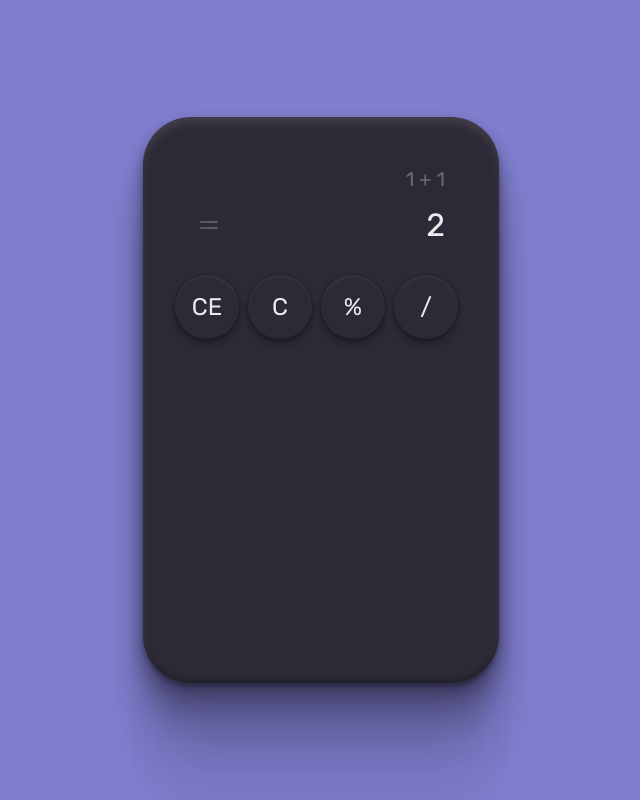
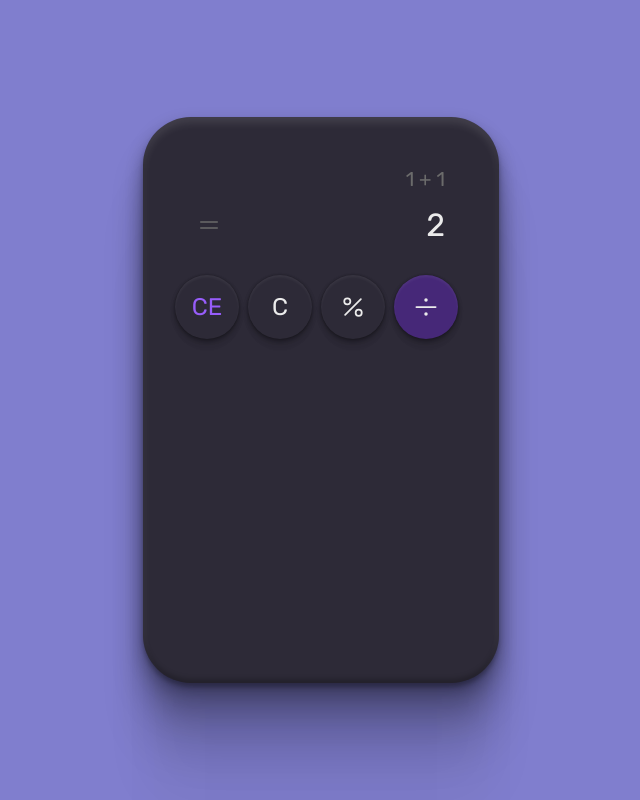
Before and after one commit to eduardamirelly/calculator-boracodar, a React (Vite) app: page / in a window 1280 px wide. Shown: the whole page, without its empty margins (319-959 px from the left). Built offline with nearby package versions, Linux system fonts and the light colour scheme.

Commit message:
:lipstick: update Key

```diff
--- a/src/App.tsx
+++ b/src/App.tsx
@@ -1,4 +1,4 @@
-import { Equals } from 'phosphor-react';
+import { Divide, Equals, Percent } from 'phosphor-react';
 import { Key } from './components/Key';
 import './global.css';
 
@@ -18,8 +18,12 @@ function App() {
       <div className="body-calculator">
         <Key keyName="CE" color="violet" />
         <Key keyName="C" />
-        <Key keyName="%" />
-        <Key keyName="/" />
+        <Key>
+          <Percent size={28} />
+        </Key>
+        <Key backgroundColor={true}>
+          <Divide size={28} />
+        </Key>
       </div>
     </div>
   )
--- a/src/components/Key.tsx
+++ b/src/components/Key.tsx
@@ -3,12 +3,22 @@ import React from "react";
 interface KeyProps {
   keyName?: string;
   children?: React.ReactNode;
-  color?: 'violet' | 'whiteSoft';
+  color?: 'violet' | 'white';
+  backgroundColor?: boolean;
 }
 
-export function Key({ keyName, children, color = 'whiteSoft' }: KeyProps) {
+export function Key({
+  keyName,
+  children,
+  color = 'white',
+  backgroundColor = false
+}: KeyProps) {
   return (
-    <div className={`body-calculator-key ${'text-' + color}`}>
+    <div className={
+      `body-calculator-key
+      ${color == 'violet' ? 'text-violet-500' : 'text-white-500'}
+      ${backgroundColor ? 'bg-violet-600' : 'bg-[#2D2A37]'}
+    `}>
       {keyName ? keyName : children}
     </div>
   )
--- a/src/global.css
+++ b/src/global.css
@@ -23,6 +23,6 @@
 }
 
 .body-calculator-key {
-  @apply w-16 h-16 bg-[#2D2A37] rounded-full shadow-keyShadow flex items-center justify-center text-2xl;
+  @apply w-16 h-16 rounded-full shadow-keyShadow flex items-center justify-center text-2xl;
   @apply hover:bg-[#464452] cursor-pointer transition-colors ease-in-out;
 }
--- a/tailwind.config.cjs
+++ b/tailwind.config.cjs
@@ -11,8 +11,13 @@ module.exports = {
         keyShadow: '0px 11px 7px rgba(0, 0, 0, 0.01), 0px 7px 7px rgba(0, 0, 0, 0.04), 0px 4px 6px rgba(0, 0, 0, 0.1), 0px 2px 4px rgba(0, 0, 0, 0.26), 0px 0px 2px rgba(0, 0, 0, 0.29), inset 0px 2px 3px rgba(255, 255, 255, 0.06)',
       },
       colors: {
-        violet: '#975DFA',
-        whiteSoft: '#EBEBEB',
+        violet: {
+          500: '#975DFA',
+          600: '#462878',
+        },
+        white: {
+          500: '#EBEBEB',
+        },
       }
     },
   },
```
